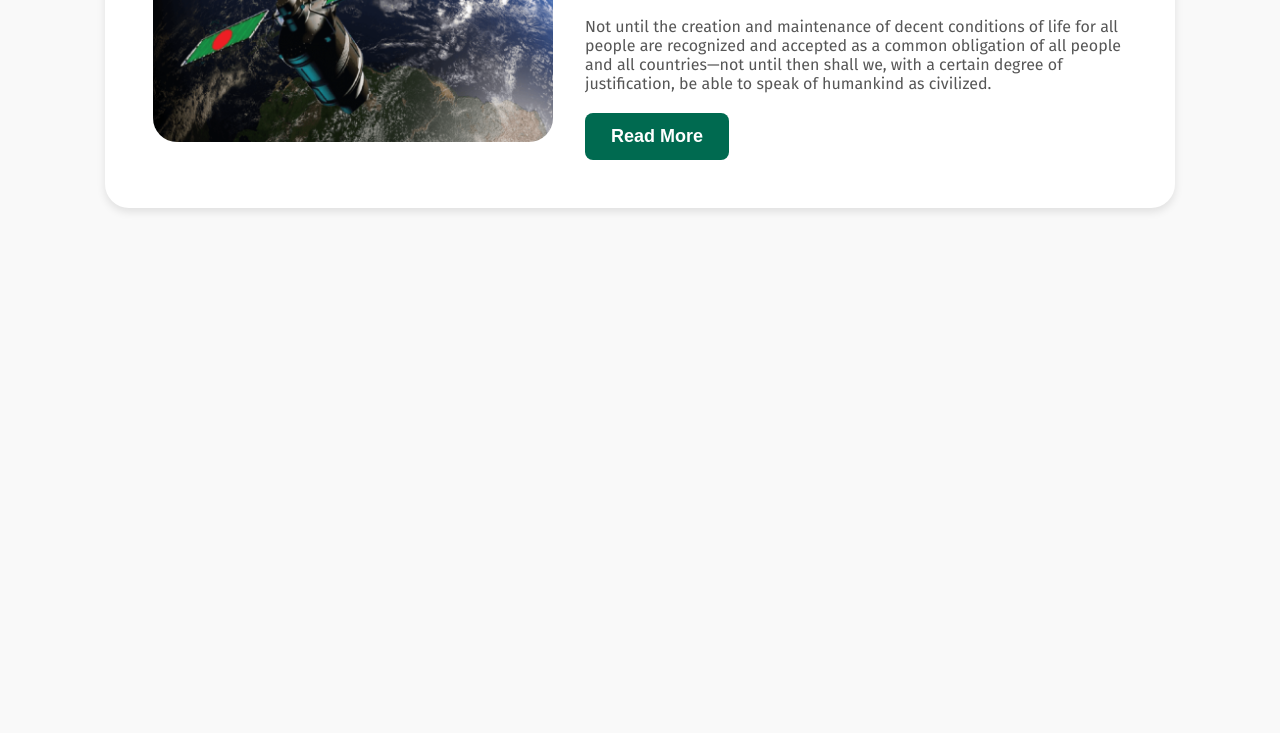
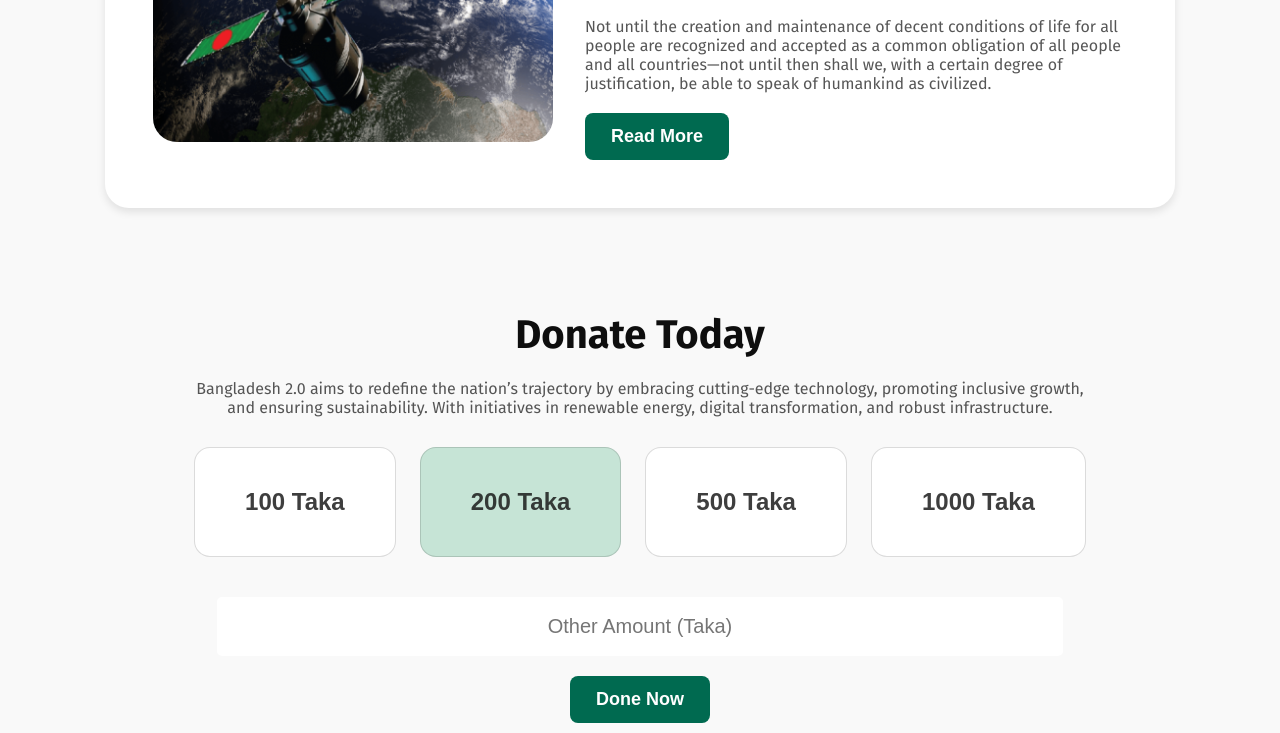
Before and after one commit to nahid-77/Assignment-01, a plain HTML site: page index.html in a window 1280 px wide. Shown: the part 2649-3382 px from the top of the page. Before the commit the page ends 2917 px from the top, so only its background shows below. Drawn offline with Linux system fonts and the light colour scheme.

Commit message:
donate related section added

```diff
--- a/index.html
+++ b/index.html
@@ -119,6 +119,23 @@
         </div>
       </section>
         <!-- Recent news related section ends -->
+         <!-- donate related section starts -->
+         <section class="donate-section">
+          <h1>Donate Today</h1>
+          <p>
+            Bangladesh 2.0 aims to redefine the nation’s trajectory by embracing cutting-edge technology, promoting inclusive growth, and ensuring sustainability. With initiatives in renewable energy, digital transformation, and robust infrastructure.
+          </p>
+          <div class="donation-options">
+            <button class="donation-amount">100 Taka</button>
+            <button class="donation-amount active">200 Taka</button>
+            <button class="donation-amount">500 Taka</button>
+            <button class="donation-amount">1000 Taka</button>
+          </div>
+          <input type="text" class="custom-amount" placeholder="Other Amount (Taka)">
+          <br>
+          <button class="donate-btn">Done Now</button>
+        </section>
+          <!--donate related section ends -->
     </main>
     <footer></footer>
   </body>
--- a/styles/style.css
+++ b/styles/style.css
@@ -296,3 +296,90 @@ body {
 .news-content button:hover {
   background-color: #42a85a;
 }
+
+/* Donate section related styles */
+
+.donate-section {
+  max-width: 1200px;
+  margin: 0px 105px;
+  padding: 10px 80px;
+  text-align: center;
+  border-radius: 10px;
+}
+
+.donate-section h1 {
+  color: rgb(14, 14, 14);
+  font-size: 40px;
+  font-weight: 700;
+  text-align: center;
+  margin-bottom: 20px;
+}
+
+.donate-section p {
+  color: rgba(14, 14, 14, 0.7);
+  font-size: 16px;
+  font-weight: 400;
+  text-align: center;
+  margin-bottom: 30px;
+}
+
+.donation-options {
+  display: flex;
+  gap: 24px;
+  justify-content: center;
+  margin-bottom: 20px;
+}
+
+.donation-amount {
+  box-sizing: border-box;
+  border: 1px solid rgba(14, 14, 14, 0.15);
+  border-radius: 16px;
+  background: rgb(255, 255, 255);
+  padding: 40px 50px;
+  font-size: 1.2rem;
+  font-weight: bold;
+  color: #333;
+  cursor: pointer;
+  transition: all 0.3s ease;
+  color: rgba(14, 14, 14, 0.8);
+  font-size: 24px;
+  font-weight: 700;
+  text-align: center;
+}
+
+.donation-amount.active {
+  border: 1px solid rgba(14, 14, 14, 0.15);
+  background: rgb(198, 228, 214);
+}
+
+.donation-amount:hover {
+  border: 1px solid rgba(14, 14, 14, 0.15);
+  background: rgb(198, 228, 214);
+}
+
+.custom-amount {
+  font-size: 20px;
+  font-weight: 400;
+  text-align: center;
+  border: none;
+  background: rgb(255, 255, 255);
+  width: 85%;
+  padding: 18px 36px;
+  border-radius: 5px;
+  margin: 20px 0px;
+}
+
+.donate-btn {
+  color: rgb(255, 255, 255);
+  font-size: 18px;
+  font-weight: 600;
+  border-radius: 8px;
+  background: rgb(0, 106, 80);
+  border: none;
+  padding: 13px 26px;
+  cursor: pointer;
+}
+
+.donate-btn:hover {
+  background-color: #42a85a;
+}
```
